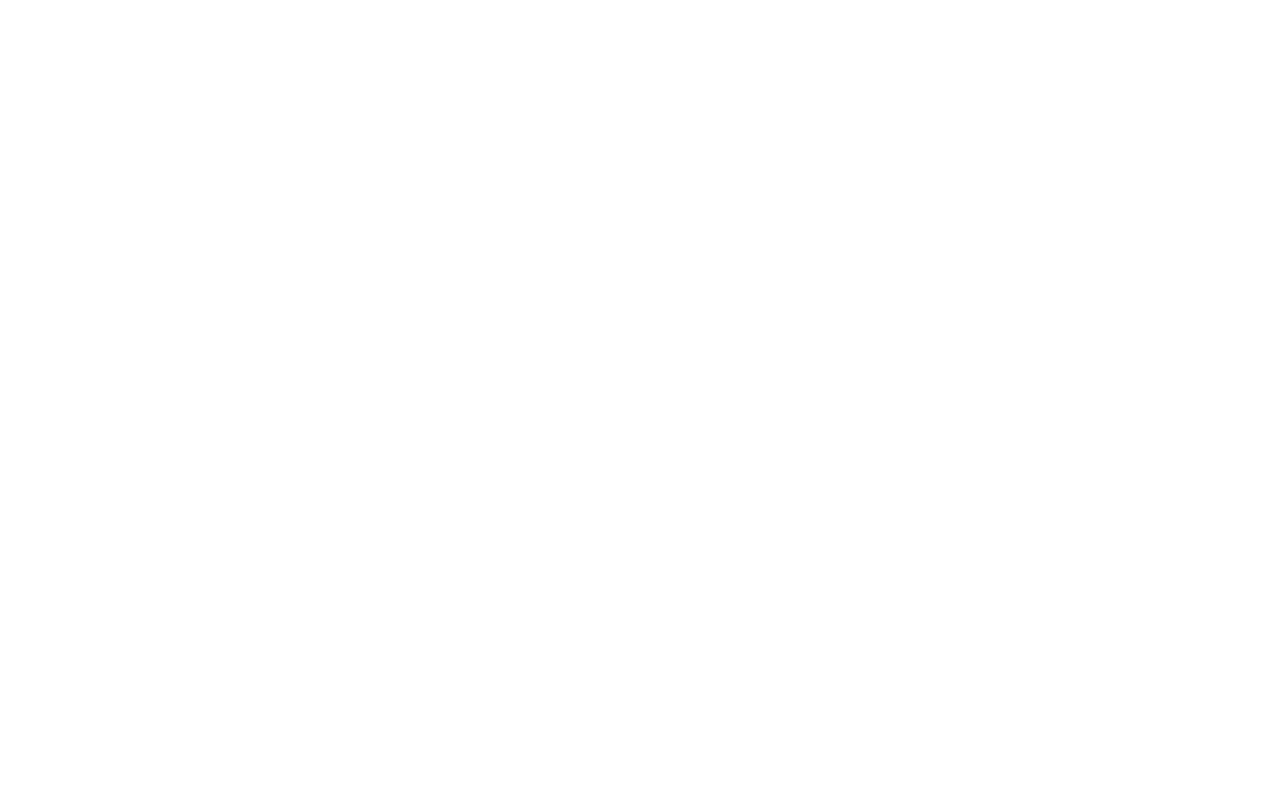
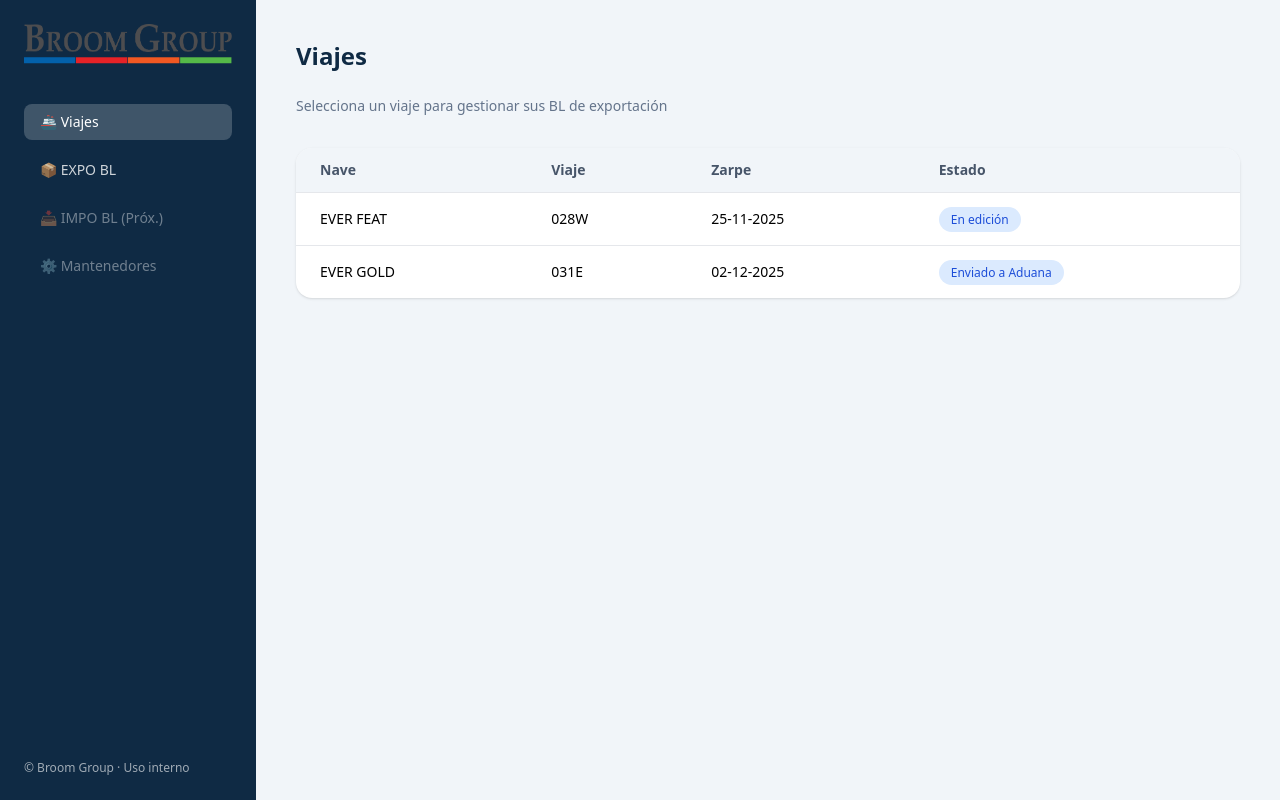
Before and after one commit to almepavez/Formulario_Navieras, a React (Vite) app in the folder expo-bl-frontend/: page /viajes in a window 1280 px wide. Before the commit this address had no page. Built offline with nearby package versions, Linux system fonts and the light colour scheme.

Commit message:
login mockup ready

```diff
--- a/expo-bl-frontend/src/App.jsx
+++ b/expo-bl-frontend/src/App.jsx
@@ -1,15 +1,14 @@
 import { BrowserRouter, Routes, Route } from "react-router-dom";
-import Home from "./pages/Home";
-import ExpoList from "./pages/ExpoList";
+import Login from "./pages/Login";
+import Viajes from "./pages/Viajes";
 import Expo from "./pages/Expo";
-
 
 function App() {
   return (
     <BrowserRouter>
       <Routes>
-        <Route path="/" element={<Home />} />
-        <Route path="/expo" element={<ExpoList />} />
+        <Route path="/" element={<Login />} />
+        <Route path="/viajes" element={<Viajes />} />
         <Route path="/expo/:blNumber" element={<Expo />} />
       </Routes>
     </BrowserRouter>
--- /dev/null
+++ b/expo-bl-frontend/src/components/Sidebar.jsx
@@ -0,0 +1,56 @@
+import { NavLink } from "react-router-dom";
+import logo from "../img/logo_broom.png";
+
+const Sidebar = () => {
+  return (
+    <aside className="w-64 bg-[#0F2A44] text-white flex flex-col p-6">
+
+      {/* Logo */}
+      <div className="flex justify-center mb-10">
+        <img src={logo} alt="Broom Group" className="h-10" />
+      </div>
+
+      {/* Menú */}
+      <nav className="flex flex-col gap-3 text-sm">
+        <NavLink
+          to="/viajes"
+          className={({ isActive }) =>
+            `px-4 py-2 rounded-lg ${
+              isActive ? "bg-white/20" : "hover:bg-white/10"
+            }`
+          }
+        >
+          🚢 Viajes
+        </NavLink>
+
+        <NavLink
+          to="#"
+          className="px-4 py-2 rounded-lg opacity-80 cursor-not-allowed"
+        >
+          📦 EXPO BL
+        </NavLink>
+
+        <NavLink
+          to="#"
+          className="px-4 py-2 rounded-lg opacity-40 cursor-not-allowed"
+        >
+          📥 IMPO BL (Próx.)
+        </NavLink>
+
+        <NavLink
+          to="#"
+          className="px-4 py-2 rounded-lg opacity-40 cursor-not-allowed"
+        >
+          ⚙️ Mantenedores
+        </NavLink>
+      </nav>
+
+      {/* Footer */}
+      <div className="mt-auto text-xs opacity-60">
+        © Broom Group · Uso interno
+      </div>
+    </aside>
+  );
+};
+
+export default Sidebar;
--- /dev/null
+++ b/expo-bl-frontend/src/layouts/MainLayout.jsx
@@ -0,0 +1,15 @@
+import { Outlet } from "react-router-dom";
+import Sidebar from "../components/Sidebar";
+
+const MainLayout = () => {
+  return (
+    <div className="flex min-h-screen bg-[#0F2A44]">
+      <Sidebar />
+      <main className="flex-1 p-6 bg-slate-100">
+        <Outlet />
+      </main>
+    </div>
+  );
+};
+
+export default MainLayout;
--- /dev/null
+++ b/expo-bl-frontend/src/pages/Login.jsx
@@ -0,0 +1,132 @@
+import { useState } from "react";
+import { useNavigate } from "react-router-dom";
+import logoBroom from "../img/logo_broom.png";
+import Naviera from "../img/naviera.jpg";
+
+const Login = () => {
+  const navigate = useNavigate();
+
+  const [email, setEmail] = useState("");
+  const [password, setPassword] = useState("");
+
+  const handleSubmit = (e) => {
+    e.preventDefault();
+
+    // 🔐 Login mock (luego backend real)
+    if (email && password) {
+      navigate("/viajes");
+    }
+  };
+
+  return (
+    <div className="min-h-screen bg-[#0F2A44] flex items-center justify-center px-6">
+      {/* CONTENEDOR LOGIN */}
+      <div className="w-full max-w-6xl bg-white rounded-3xl shadow-2xl overflow-hidden grid grid-cols-1 lg:grid-cols-2">
+
+        {/* ======================
+            PANEL IZQUIERDO
+           ====================== */}
+        <div className="relative hidden lg:block">
+          <img
+            src={Naviera}
+            alt="Imagen logística naviera"
+            className="absolute inset-0 w-full h-full object-cover"
+          />
+
+          {/* Overlay azul */}
+          <div className="absolute inset-0 bg-[#0F2A44]/70" />
+
+          <div className="relative z-10 p-10 text-white flex flex-col justify-end h-full">
+            <span className="text-xs opacity-70">
+              © Broom Group · Uso interno
+            </span>
+          </div>
+        </div>
+
+        {/* ======================
+            PANEL DERECHO
+           ====================== */}
+        <div className="p-10 md:p-14 flex flex-col justify-center">
+
+          {/* LOGO */}
+          <div className="flex justify-center mb-6">
+            <img
+              src={logoBroom}
+              alt="Broom Group"
+              className="h-10 object-contain"
+            />
+          </div>
+
+          {/* TÍTULOS */}
+          <h1 className="text-2xl font-semibold text-[#0F2A44] text-center">
+            Inicio de Sesión
+          </h1>
+          <p className="text-sm text-slate-500 text-center mt-2 mb-8">
+            Acceso a sistema · Generador XML BL
+          </p>
+
+          {/* FORM */}
+          <form onSubmit={handleSubmit} className="space-y-6">
+
+            {/* EMAIL */}
+            <div>
+              <label className="block text-sm font-medium text-slate-600 mb-1">
+                Correo electrónico
+              </label>
+              <input
+                type="email"
+                value={email}
+                onChange={(e) => setEmail(e.target.value)}
+                className="w-full rounded-full border border-slate-300 px-4 py-3 text-sm focus:ring-2 focus:ring-[#0F2A44]"
+                placeholder="usuario@broomgroup.cl"
+                required
+              />
+            </div>
+
+            {/* PASSWORD */}
+            <div>
+              <label className="block text-sm font-medium text-slate-600 mb-1">
+                Contraseña
+              </label>
+              <input
+                type="password"
+                value={password}
+                onChange={(e) => setPassword(e.target.value)}
+                className="w-full rounded-full border border-slate-300 px-4 py-3 text-sm focus:ring-2 focus:ring-[#0F2A44]"
+                placeholder="••••••••"
+                required
+              />
+            </div>
+
+            {/* OPCIONES */}
+            <div className="flex items-center justify-between text-sm">
+              <label className="flex items-center gap-2 text-slate-500">
+                <input type="checkbox" className="rounded" />
+                Recuérdame
+              </label>
+
+              <button
+                type="button"
+                className="text-[#0F2A44] hover:underline"
+              >
+                ¿Olvidaste tu contraseña?
+              </button>
+            </div>
+
+            {/* BOTÓN */}
+            <button
+              type="submit"
+              className="w-full bg-[#0F2A44] text-white rounded-full py-3 font-medium hover:opacity-95 transition"
+            >
+              Iniciar Sesión
+            </button>
+
+          </form>
+        </div>
+
+      </div>
+    </div>
+  );
+};
+
+export default Login;
--- /dev/null
+++ b/expo-bl-frontend/src/pages/Viajes.jsx
@@ -0,0 +1,72 @@
+import Sidebar from "../components/Sidebar";
+
+const viajesMock = [
+  {
+    id: "EVERFEAT-028W",
+    nave: "EVER FEAT",
+    viaje: "028W",
+    fechaZarpe: "25-11-2025",
+    estado: "En edición"
+  },
+  {
+    id: "EVERGOLD-031E",
+    nave: "EVER GOLD",
+    viaje: "031E",
+    fechaZarpe: "02-12-2025",
+    estado: "Enviado a Aduana"
+  }
+];
+
+const Viajes = () => {
+  return (
+    <div className="flex min-h-screen bg-slate-100">
+
+      {/* Sidebar */}
+      <Sidebar />
+
+      {/* Contenido */}
+      <main className="flex-1 p-10">
+        <h1 className="text-2xl font-semibold text-[#0F2A44] mb-6">
+          Viajes
+        </h1>
+
+        <p className="text-sm text-slate-500 mb-8">
+          Selecciona un viaje para gestionar sus BL de exportación
+        </p>
+
+        {/* Tabla */}
+        <div className="bg-white rounded-2xl shadow overflow-hidden">
+          <table className="w-full text-sm">
+            <thead className="bg-slate-100 text-slate-600">
+              <tr>
+                <th className="text-left px-6 py-3">Nave</th>
+                <th className="text-left px-6 py-3">Viaje</th>
+                <th className="text-left px-6 py-3">Zarpe</th>
+                <th className="text-left px-6 py-3">Estado</th>
+              </tr>
+            </thead>
+            <tbody>
+              {viajesMock.map(v => (
+                <tr
+                  key={v.id}
+                  className="border-t hover:bg-slate-50 cursor-pointer"
+                >
+                  <td className="px-6 py-4">{v.nave}</td>
+                  <td className="px-6 py-4 font-medium">{v.viaje}</td>
+                  <td className="px-6 py-4">{v.fechaZarpe}</td>
+                  <td className="px-6 py-4">
+                    <span className="px-3 py-1 rounded-full text-xs bg-blue-100 text-blue-700">
+                      {v.estado}
+                    </span>
+                  </td>
+                </tr>
+              ))}
+            </tbody>
+          </table>
+        </div>
+      </main>
+    </div>
+  );
+};
+
+export default Viajes;
```
Also changed, not shown: 1 other file (tests, documents, lock files or other folders).
